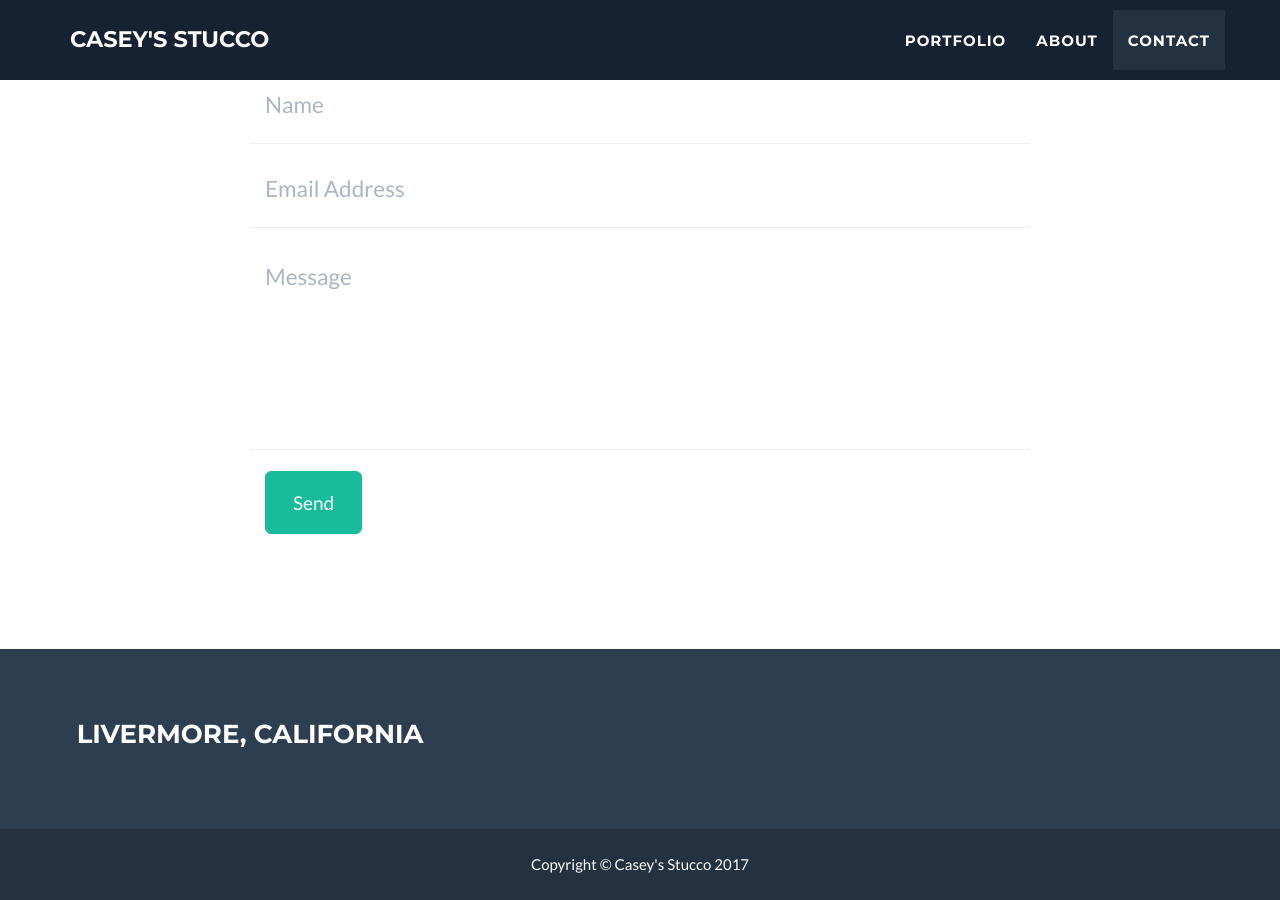
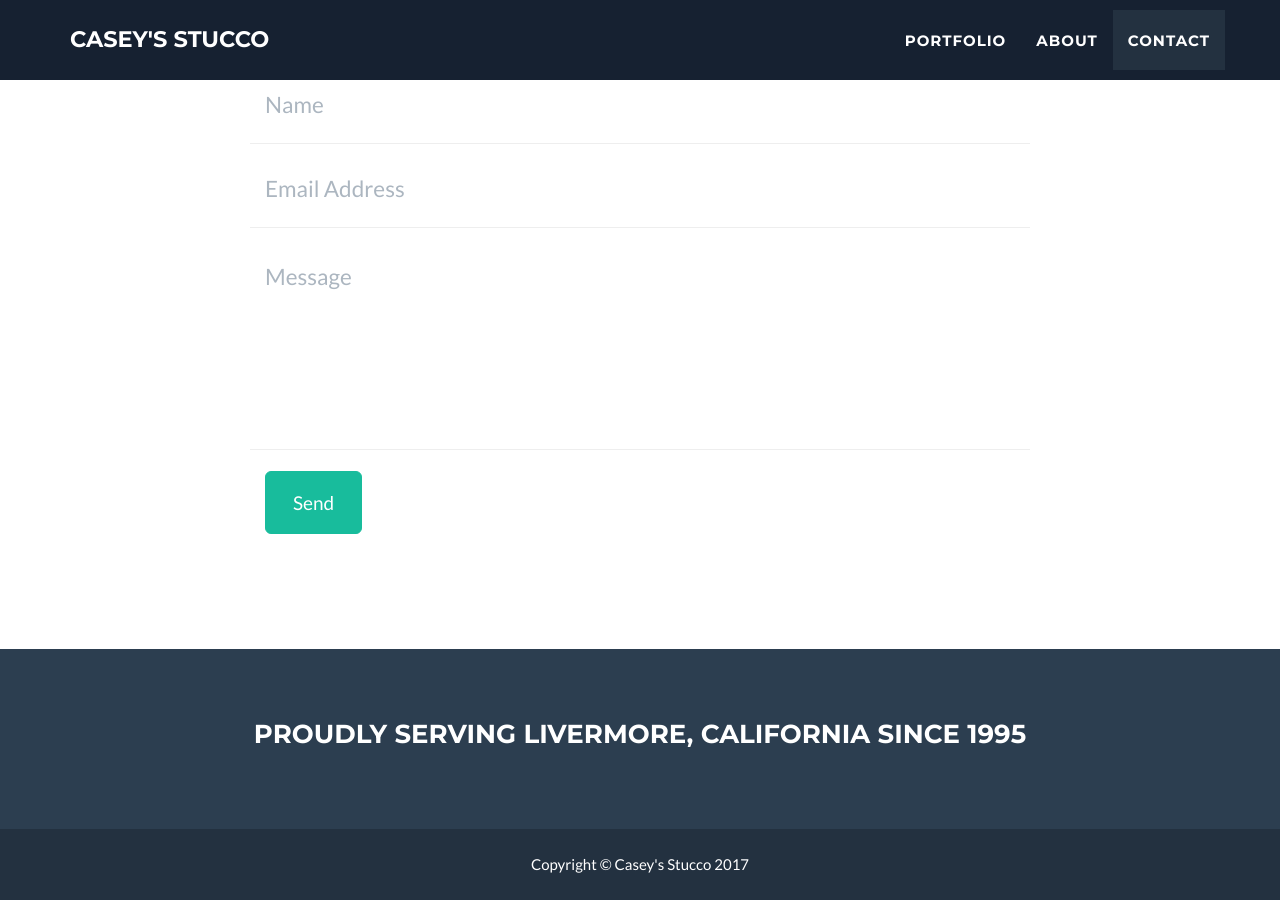
Before and after one commit to gabenunez/stucco, a Jekyll site: the page built from index.html, in a window 1280 px wide and 900 px high, scrolled down 1667 px. Built offline with Jekyll 4.4.1, drawn with Linux system fonts in a browser that asks for light colours.

Commit message:
Updated footer

```diff
--- a/_includes/footer.html
+++ b/_includes/footer.html
@@ -3,27 +3,8 @@
         <div class="footer-above">
             <div class="container">
                 <div class="row">
-                    <div class="footer-col col-md-4">
-                        <h3>{{ site.footer.location }}</h3>
-                        <p>
-                            {% for adress in site.address %}
-                                {{ adress.line }} <br>
-		                    {% endfor %}
-                        </p>
-                    </div>
-                    <div class="footer-col col-md-4">
-                        <h3>{{ site.footer.social }}</h3>
-                        <ul class="list-inline">
-                            {% for network in site.social %}
-                            <li>
-                                <a href="{{ network.url }}" class="btn-social btn-outline"><i class="fa fa-fw fa-{{ network.title }}"></i></a>
-                            </li>
-		                    {% endfor %}
-                        </ul>
-                    </div>
-                    <div class="footer-col col-md-4">
-                        <h3>{{ site.footer.credits }}</h3>
-                        <p>{{ site.credits }}</p>
+                    <div class="footer-col col-md-12">
+                        <h3>Proudly Serving Livermore, California since 1995</h3>
                     </div>
                 </div>
             </div>
```
